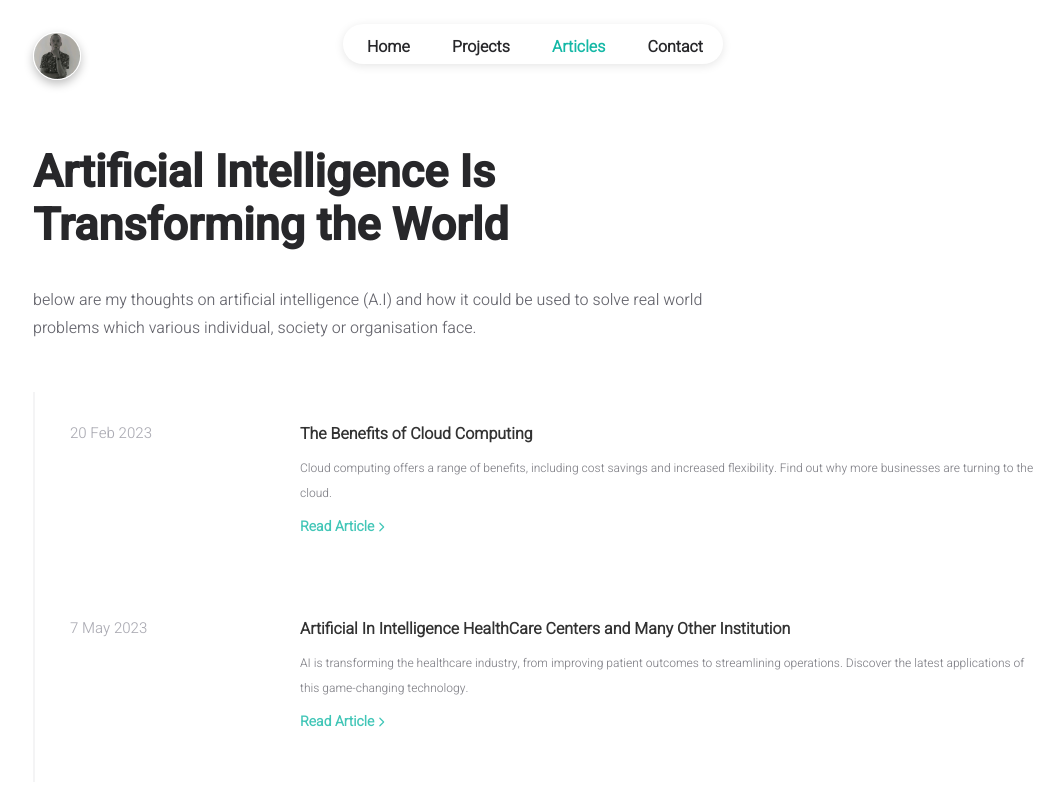
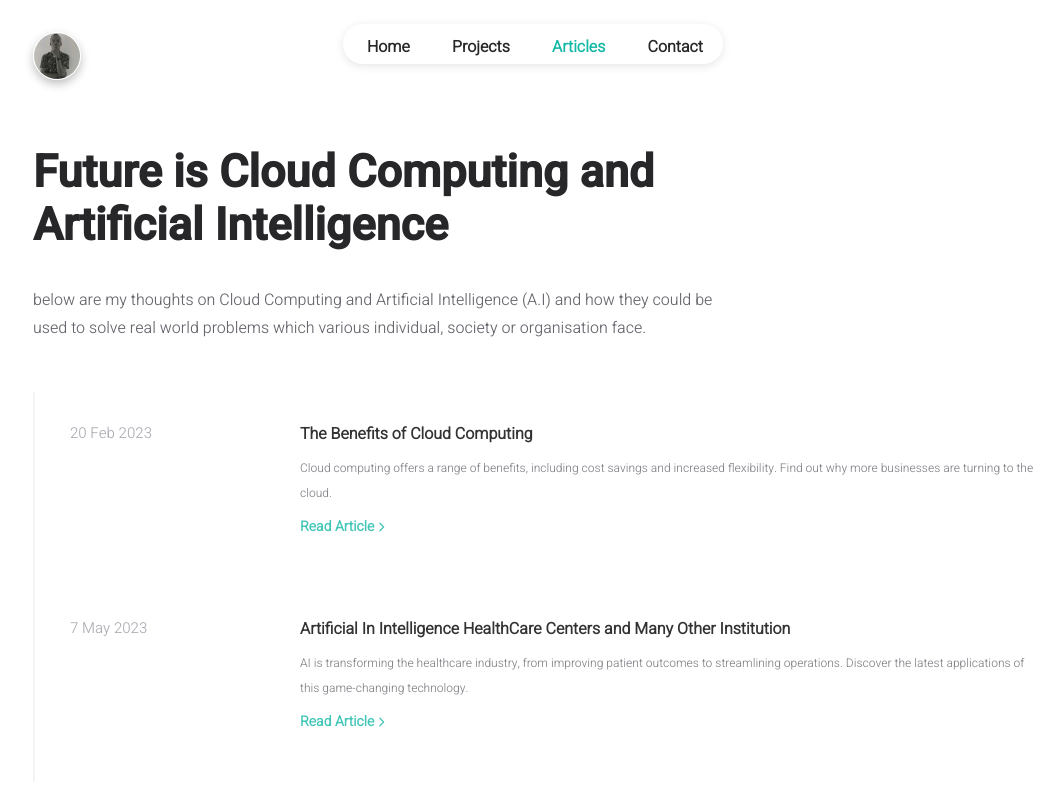
Before and after one commit to Shimmita/portfolio, a React (Create React App) app: page /articles in a window 1280 px wide. Shown: the top 800 px of the page, without its empty margins (107-1171 px from the left). Built offline with nearby package versions, Linux system fonts and the light colour scheme.

Commit message:
added the articles

```diff
--- a/src/components/projects/project.jsx
+++ b/src/components/projects/project.jsx
@@ -37,8 +37,7 @@ const Project = (props) => {
 									src={logo}
 									alt="logo"
 									style={{
-										maxWidth: "50",
-										minWidth: "50",
+										width: "70",
 										marginRight: "1rem",
 									}}
 								/>
--- a/src/components/projects/styles/project.css
+++ b/src/components/projects/styles/project.css
@@ -3,7 +3,7 @@
 .project {
 	mix-blend-mode: normal;
 	border-radius: 20px;
-	opacity: 0.85;
+	opacity: 0.90;
 	height: 100%;
 }
 
--- a/src/data/articles.js
+++ b/src/data/articles.js
@@ -1,4 +1,156 @@
 import React from "react";
+import Cloud from "../images/cloud.png";
+import MachineLearning from "../images/Ai.png";
+
+const cloudComputingBenefits = [
+	{
+		title: "Cost Efficiency",
+		descr: "Cloud computing reduces costs by eliminating the need for physical servers.",
+		example:
+			"A startup uses AWS Lambda for serverless computing, paying only for execution time.",
+	},
+	{
+		title: "Scalability",
+		descr: "Cloud services allow businesses to scale resources up or down based on demand.",
+		example:
+			"Netflix dynamically scales its AWS infrastructure to handle peak streaming hours.",
+	},
+	{
+		title: "Flexibility & Remote Access",
+		descr: "Cloud platforms enable remote access to applications and data from anywhere.",
+		example:
+			"A development team collaborates on Google Cloud from different time zones.",
+	},
+	{
+		title: "Automatic Software Updates",
+		descr: "Cloud providers handle software updates and security patches.",
+		example:
+			"Microsoft Office 365 updates automatically via Azure, ensuring users have the latest features.",
+	},
+	{
+		title: "Improved Security",
+		descr: "Cloud providers offer robust security features like encryption and threat detection.",
+		example: "Banks use AWS Shield to protect against DDoS attacks.",
+	},
+	{
+		title: "Disaster Recovery",
+		descr: "Cloud backups prevent data loss during system failures.",
+		example:
+			"Hospitals use Google Cloud Backup to store patient records for recovery after cyberattacks.",
+	},
+	{
+		title: "Enhanced Collaboration",
+		descr: "Teams can collaborate on projects in real time using cloud-based tools.",
+		example:
+			"Slack and Google Drive allow employees to edit documents together remotely.",
+	},
+	{
+		title: "Better Performance & Reliability",
+		descr: "Cloud services distribute workloads to maintain uptime.",
+		example:
+			"Shopify uses distributed cloud servers to handle Black Friday traffic spikes.",
+	},
+	{
+		title: "Eco-Friendliness & Energy Efficiency",
+		descr: "Cloud providers optimize energy use and promote sustainability.",
+		example:
+			"AWS data centers run on renewable energy, reducing business carbon footprints.",
+	},
+	{
+		title: "Faster Deployment & Innovation",
+		descr: "Cloud services enable rapid application deployment.",
+		example:
+			"Startups use Kubernetes on Google Cloud to launch MVPs faster.",
+	},
+];
+
+const machineLearningBenefits = [
+	{
+		title: "Disease Diagnosis & Prediction",
+		descr: "ML models analyze medical data to detect diseases early and predict potential health risks.",
+		example:
+			"IBM Watson analyzes patient records and suggests possible diagnoses for doctors.",
+	},
+	{
+		title: "Personalized Treatment Plans",
+		descr: "ML helps doctors create customized treatment plans based on a patient’s medical history and genetic profile.",
+		example:
+			"AI-powered tools like Tempus analyze cancer patients’ genetic data to recommend personalized therapies.",
+	},
+	{
+		title: "Medical Imaging & Radiology",
+		descr: "ML enhances the accuracy of interpreting medical images such as X-rays, MRIs, and CT scans.",
+		example:
+			"Google’s DeepMind AI detects eye diseases in retinal scans with accuracy similar to human doctors.",
+	},
+	{
+		title: "Drug Discovery & Development",
+		descr: "ML accelerates drug research by analyzing molecular structures and predicting potential drug candidates.",
+		example:
+			"Pfizer uses ML to identify promising compounds for new medications, reducing development time.",
+	},
+	{
+		title: "Patient Monitoring & Predictive Analytics",
+		descr: "ML-powered wearables and IoT devices track patient vitals and predict health issues in real-time.",
+		example:
+			"Apple Watch detects irregular heart rhythms and alerts users about potential atrial fibrillation.",
+	},
+	{
+		title: "Automation of Tasks",
+		descr: "Machine learning automates repetitive tasks, reducing human effort.",
+		example: "Gmail’s spam filter categorizes emails as spam or important.",
+	},
+	{
+		title: "Improved Decision-Making",
+		descr: "ML analyzes vast datasets for better decision-making.",
+		example:
+			"Banks use ML to assess loan eligibility through credit scoring.",
+	},
+	{
+		title: "Enhanced Customer Experience",
+		descr: "ML personalizes user experiences based on behavior.",
+		example: "Netflix recommends movies based on viewing history.",
+	},
+	{
+		title: "Fraud Detection",
+		descr: "ML detects suspicious activities in real-time.",
+		example:
+			"PayPal identifies fraudulent transactions by analyzing spending patterns.",
+	},
+	{
+		title: "Predictive Maintenance",
+		descr: "ML helps predict equipment failures before they occur.",
+		example: "Manufacturing firms use ML to reduce machinery downtime.",
+	},
+	{
+		title: "Healthcare Advancements",
+		descr: "ML assists in disease diagnosis and treatment suggestions.",
+		example: "IBM Watson analyzes medical records to recommend treatments.",
+	},
+	{
+		title: "Personalized Marketing",
+		descr: "ML enhances targeted advertising.",
+		example:
+			"Amazon suggests products based on users’ past purchases and browsing history.",
+	},
+	{
+		title: "Image & Speech Recognition",
+		descr: "ML powers facial and voice recognition technologies.",
+		example:
+			"Google Photos categorizes images, and Siri understands voice commands.",
+	},
+	{
+		title: "Self-Driving Technology",
+		descr: "ML enables autonomous driving by analyzing road conditions.",
+		example: "Tesla's autopilot system assists in self-driving features.",
+	},
+	{
+		title: "Cybersecurity & Threat Detection",
+		descr: "ML detects and prevents cyber threats in real-time.",
+		example:
+			"Darktrace uses ML to identify and neutralize security breaches.",
+	},
+];
 
 function article_1() {
 	return {
@@ -26,13 +178,23 @@ function article_1() {
 				`,
 		body: (
 			<React.Fragment>
+				<img
+					src={Cloud}
+					style={{ width: "70px", height: "70px" }}
+					alt=""
+				/>
 				<div className="article-content">
-					<div className="paragraph"></div>
-					<img
-						src="https://www.pngkey.com/png/detail/571-5715694_cloud-computing.png"
-						alt="random"
-						className="randImage"
-					/>
+					<div className="paragraph">
+						{cloudComputingBenefits.map((data, index) => (
+							<div key={index} style={{ padding: "1rem" }}>
+								<div style={{ color: "#4CC6B9" }}>
+									{data.title}:
+								</div>
+								<div>- {data.descr}</div>
+								<div>- {data.example}</div>
+							</div>
+						))}
+					</div>
 				</div>
 			</React.Fragment>
 		),
@@ -54,18 +216,25 @@ function article_2() {
 		],
 		body: (
 			<React.Fragment>
-
-				{/* <h1>Content of article 2</h1> */}
+				<img
+					src={MachineLearning}
+					style={{ width: "70px", height: "70px" }}
+					alt=""
+				/>
 
 				<div className="article-content">
-					<div className="paragraph"></div>
-					<img
-						src="https://futureskillsprime.in/sites/default/files/inline-images/Blog%20Images_Internal_551x313_How%20to%20Learn%20Artificial%20Intelligence%20Blog%20Image%201_0.jpg"
-						alt="random"
-						className="randImage"
-					/>
+					<div className="paragraph">
+						{cloudComputingBenefits.map((data, index) => (
+							<div style={{ padding: "1rem" }}>
+								<div key={index} style={{ color: "#4CC6B9" }}>
+									{data.title}:
+								</div>
+								<div>- {data.descr}</div>
+								<div>- {data.example}</div>
+							</div>
+						))}
+					</div>
 				</div>
-
 			</React.Fragment>
 		),
 	};
--- a/src/data/skills.js
+++ b/src/data/skills.js
@@ -59,7 +59,7 @@ const skills = {
 		{ title: "Nodejs", image: Nodjs },
 		{ title: "Python FastAPI", image: FastAPI },
 		{ title: "REST APIs", image: RestAPI },
-		{ title: "Socket Programming", image:Socket },
+		{ title: "Web Socket", image:Socket },
 		{ title: "WebRTC", image: WebRTC },
 	],
 	mobile: [],
--- a/src/data/user.js
+++ b/src/data/user.js
@@ -19,6 +19,7 @@ import React from "../images/react.png";
 import Reddis from "../images/redis.png";
 import Redux from "../images/redux.png";
 import Renders from "../images/render.png";
+import SocketProgramming from "../images/socket.jpeg";
 import Sqlite from "../images/sqlite.png";
 import Tailwind from "../images/tailcss.png";
 import Tensorflow from "../images/tensor.png";
@@ -55,9 +56,9 @@ const INFO = {
 	},
 
 	articles: {
-		title: "Artificial Intelligence Is Transforming the World",
+		title: "Future is Cloud Computing and Artificial Intelligence ",
 		description:
-			"below are my thoughts on artificial intelligence (A.I) and how it could be used to solve real world problems which various individual, society or organisation face.",
+			"below are my thoughts on Cloud Computing and Artificial Intelligence (A.I) and how they could be used to solve real world problems which various individual, society or organisation face.",
 	},
 
 	projects: [
@@ -73,14 +74,14 @@ const INFO = {
 		{
 			title: "React Metatron Dev Platform ",
 			description:
-				"Socio-tech platform which bridges the gap between the prodigy and noob tech enthusiasts into one common location to foster interaction through, instant messaging, posting tech articles and milestones, participating in live software development events, job application from a diverse pool of sources, access to free and paid courses from the the tech experts so that you could learn at your pace!. the app uses react, redux toolkit, redux-persist, bootsrap and material ui for the frontend.",
+				"Socio-tech platform which bridges the gap between the prodigy and noob tech enthusiasts into one common location to foster interaction through, instant messaging, posting tech articles and milestones, participating in live software development events, job application from a diverse pool of sources, access to free and paid courses from the the tech experts so that you could learn at your pace!. the app uses react, redux toolkit, bootsrap and material ui for the frontend.",
 			logos: [React, Redux, Bootstrap, Material],
 			link: "https://github.com/Shimmita/metatron-dev-platform",
 		},
 		{
 			title: "Nodejs Metatron Dev Platform",
 			description:
-				"Backend application that powers metatron dev platform frontend. app follows nodejs best practices and designs using MVC approach. reddis for temporary caching of frequently accessed data to reduce overwhelming of the database, uses cloudinary, supabase, firabase and mongodb atlas for storage of data. embedded media compression capabilities using ffmpeg, sharp for converting images to webp formats. all these have ensured reduced upload and download size of the media thus high performance.",
+				"Backend application that powers metatron dev platform frontend. app follows nodejs best practices and designs using MVC approach. reddis for temporary caching of frequently accessed data to reduce overwhelming of the database, uses cloudinary, supabase, firabase and mongodb atlas for storage of data. embedded media compression capabilities using ffmpeg and sharp for converting images to webp formats. reduced upload and download size thus high performance.",
 			logos: [Nodjs, Reddis, GCPFirebase, MongoDB],
 			link: "https://github.com/Shimmita/metatron-backend-node",
 		},
@@ -95,7 +96,7 @@ const INFO = {
 		{
 			title: "React My Digital Potfolio",
 			description:
-				"Yes, this portfolio you are scrolling its content to know about my experise is backed by this project, haa haa!. learning the intricacies of react, bootstrap and web hosting triggered my curiosity to develop my awsome portfolio that could contain my expetise information on the fly. during the development i honed my skills and proficiency in the use of react and how very time saving the libray is aimed to create articulated UI for frontend. The project is hosted on vercel cloud provider and can be accessed anywhere globally.",
+				"Yes, this portfolio you are scrolling its content to know about my experise is backed by this project, haa haa!. learning the intricacies of react, bootstrap and web hosting triggered my curiosity to develop my awsome portfolio that could contain my expetise information on the fly. during the development i honed my skills and proficiency in the use of react and how very time saving the libray is in creating articulated UIs for frontend. hosted on vercel cloud  and can be accessed anywhere globally.",
 			logos: [Javascript, React, Vercel],
 			link: "https://github.com/Shimmita/portfolio ",
 		},
@@ -113,7 +114,7 @@ const INFO = {
 		{
 			title: "Android Full Gospel Ministry ",
 			description:
-				"mobile application crafted for the management of church services and activities such as member registration, daily prayer posting, weekly verse posting, naturing church talents through advertising one's uniquely content, live tv for streaming ongoing events and previously conducted events. It brings members to one common location where they can interact and be able to track the ongoing church activities get updated timely. uses jetpakcompose and firebase.",
+				"mobile application crafted for the management of church services and activities such as member registration, daily prayer posting, weekly verse posting, naturing church talents through advertising one's uniquely content, live tv for streaming ongoing events and previously conducted events. It brings members to one common location where they can interact and be able to track the ongoing church activities get updated timely. used jetpack and firebase.",
 			logos: [Kotlin, Android, GCPFirebase],
 			link: "https://github.com/Shimmita/full_gospel_android_app",
 		},
@@ -129,7 +130,7 @@ const INFO = {
 		{
 			title: "Android Market CM",
 			description:
-				"e-commerce mobile app that facilitates the virtual exhibition of goods and sevices to the end users. the application makes use of kotlin 90% and Java 10%. users can post their products and attached prices and wait for approval from the admin. Makes use of firebase for realtime data updates, image compression for light bandwidth uploads and downloads. this app transformed my entire migration journey from Java to Kotlin successfully. ",
+				"e-commerce mobile app that facilitates the virtual exhibition of goods and sevices to the end users. the application makes use of kotlin 90% and Java 10%. users can post their products and attached prices and wait for approval from the admin. Makes use of firebase for realtime data updates, image compression for light bandwidth uploads and downloads. this app transformed my entire migration journey from Java to Kotlin for android application development. ",
 			logos: [Kotlin, Android, GCPFirebase],
 			link: "https://github.com//Shimmita/Marketing-App",
 		},
@@ -137,7 +138,7 @@ const INFO = {
 		{
 			title: "Android School MS ",
 			description:
-				"application that helps in automation of various school activities such as sending messages to the parent, progressive tracking of student performance and analytical insights, school events calendar management. student, teacher and parent registration. The app has the capacity of displaying to the parents if their child or son in school is suspended or not. This ensures that the parent monitors their child closely in terms of schooling.",
+				"application that helps in automation of various school activities such as sending messages to the parent, progressive tracking of student performance and analytical insights, school events calendar management. students, teachers and parents registration. The app has the capacity of displaying to the parents if their child or son in school is suspended or not. This ensures that parents monitor their children closely in terms of schooling and tracking their academic progress effectively.",
 			logos: [Kotlin, GCPFirebase, Android],
 			link: "https://github.com/Shimmita/School-Management-System",
 		},
@@ -172,15 +173,15 @@ const INFO = {
 		{
 			title: "Python Web Socket and Auth",
 			description:
-				"Utilised python web socket and multithreading functionality to come up with a software which simulates client-server architecture responsible for measuring the efficiency of different search algorithms in finding a string predicate or search string. Facilitated by digital signed certifcate for allowing authentication between the client and server. Finally making the app to run like Linux daemon or service. Locate Readme.md file in GitHub for more info about installation procedure.",
-			logos: [Python, LinuxOS],
+				"Utilised python web socket and multithreading functionality to come up with a software which simulates client-server architecture responsible for measuring the efficiency of different search algorithms in finding a string predicate or search string. Facilitated by digital signed certifcate for allowing authentication between the client and server. Finally making the app to run like Linux daemon or service. Locate Readme.md file in GitHub for more info about installation procedure and how to make the app run on your system.",
+			logos: [Python, LinuxOS, SocketProgramming],
 			link: "https://github.com/Shimmita/python_websocket_project",
 		},
 
 		{
 			title: "Django Rental Management ",
 			description:
-				"A complete full stack web application utilising django's battery included features of authentication, templating engine, and ORM for management of rentals by landlords or landladies and guest users in a particular town or area who are seeking vacant guest houses and rooms. users can search for places and locate nearby vacant rooms with their corresponding rental fee. vacant guest houses can also be uploaded and wait for approval from the Admin.",
+				"A complete full stack web application utilising django's battery included features of authentication, templating engine, and ORM for management of rentals by landlords or landladies and guest users in a particular town or area who are seeking vacant guest houses and rooms. users can search for places and locate nearby vacant rooms with their corresponding rental fee. vacant guest houses can also be uploaded and wait for approval from the Admin. it honed my expertise on the use of python django in details.",
 			logos: [Python, Django, MySQL],
 			link: "https://github.com/Shimmita/django_rental_management_system",
 		},
@@ -188,7 +189,7 @@ const INFO = {
 		{
 			title: "Django REST Framework",
 			description:
-				"Put Django REST framework into practice. utilised Mixins and Generics in creating Restful APIs, use of authentication and protection routes from unauthorised access. mastered the intricate features of django rest framework and how it is powerful in building progressive web applications especially backend. Based on my exposure i recommend this technology for building scalable and complex applications, not good choice for small projects.",
+				"Put Django REST framework into practice. utilised Mixins and Generics in creating Restful APIs, use of authentication and protection routes from unauthorised access. mastered the intricate features of django rest framework and how it is powerful in building progressive web applications especially backend. Based on my exposure i recommend this technology for building scalable and complex applications, not good choice for small projects since the initial set up is more verbose and not good for prototyping.",
 			logos: [Python, Django, MySQL],
 			link: "https://github.com//Shimmita/django_REST_framwork_lab ",
 		},
```
Also changed, not shown: src/images/Ai.png (added), src/images/cloud.png (added).
